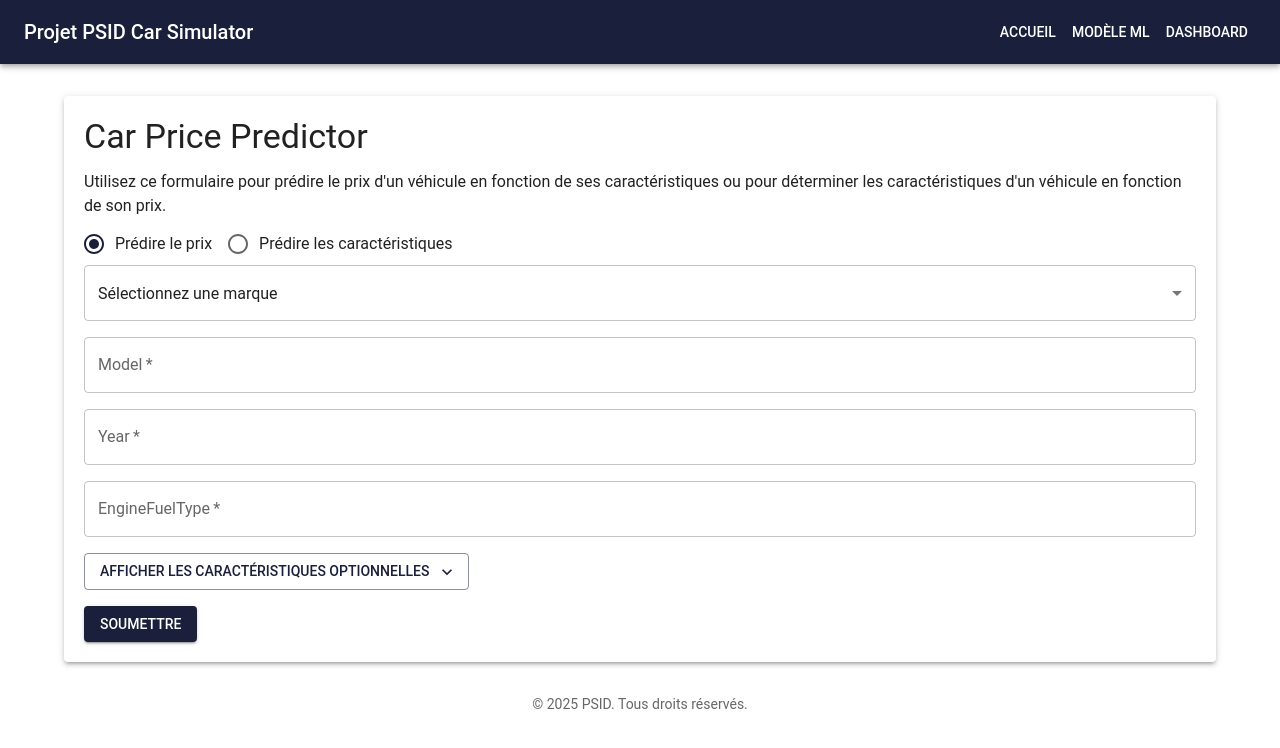
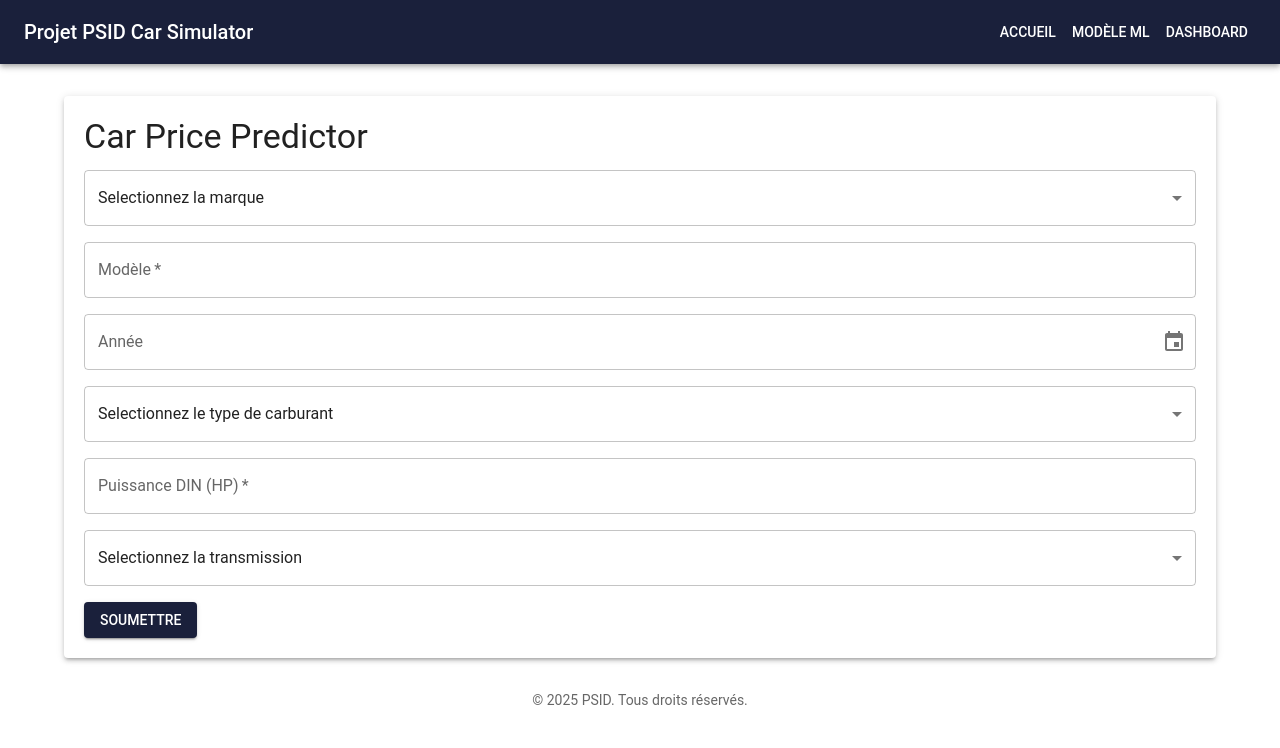
Before and after one commit to Mahokii/PSID_Autopredict, a React (Create React App) app in the folder frontend/: page /model-ml in a window 1280 px wide. Shown: the top 748 px of the page. Built offline with nearby package versions, Linux system fonts and the light colour scheme.

Commit message:
Implémentation front final
Implémentation front final

```diff
--- a/frontend/src/components/pages/ModelMLPage.js
+++ b/frontend/src/components/pages/ModelMLPage.js
@@ -1,34 +1,25 @@
 import React, { useState, useEffect } from 'react';
-import { Container, Typography, Paper, Box, TextField, Button, FormControl, FormControlLabel, Radio, RadioGroup, Collapse, MenuItem, Select } from '@mui/material';
-import { ExpandMore as ExpandMoreIcon } from '@mui/icons-material';
+import { Container, Typography, Paper, Box, TextField, Button, MenuItem, Select } from '@mui/material';
+import { DatePicker, LocalizationProvider } from '@mui/x-date-pickers';
+import { AdapterDateFns } from '@mui/x-date-pickers/AdapterDateFns';
 import Papa from 'papaparse';
 import brandcsv from '../ressources/companies.csv';
+import { predictPrice } from '../services/api';
 
 const ModelMLPage = () => {
   const [formData, setFormData] = useState({
-    mode: 'price', // 'price' or 'characteristics'
     make: '',
     model: '',
     year: '',
-    engineFuelType: '',
-    engineHp: '',
-    engineCylinders: '',
-    transmissionType: '',
-    drivenWheels: '',
-    numberOfDoors: '',
-    marketCategory: '',
-    vehicleSize: '',
-    highwayMpg: '',
-    cityMpg: '',
-    popularity: '',
-    msrp: ''
+    fuel_type: '',
+    hp: '',
+    transmission: ''
   });
 
-  const [openOptional, setOpenOptional] = useState(false);
   const [brands, setBrands] = useState([]);
+  const [prediction, setPrediction] = useState(null);
 
   useEffect(() => {
-    // Chargez le fichier CSV
     fetch(brandcsv)
       .then(response => response.text())
       .then(data => {
@@ -49,64 +40,82 @@ const ModelMLPage = () => {
     });
   };
 
-  const handleSubmit = (e) => {
+  const handleSubmit = async (e) => {
     e.preventDefault();
-    // Logique pour soumettre les données du formulaire
-    console.log(formData);
+    try {
+      // Simulated backend response
+      const mockResponse = {
+        predict_price: 25000,
+        "RMSE%": 5,
+        make: formData.make,
+        model: formData.model,
+        year: formData.year,
+        fuel_type: formData.fuel_type,
+        hp: formData.hp,
+        transmission: formData.transmission
+      };
+      setPrediction(mockResponse);
+    } catch (error) {
+      console.error('Error fetching prediction:', error);
+    }
   };
 
-  const requiredFieldsPrice = ['make', 'model', 'year', 'engineFuelType'];
-  const requiredFieldsCharacteristics = ['msrp'];
+  const handleReset = () => {
+    setFormData({
+      make: '',
+      model: '',
+      year: '',
+      fuel_type: '',
+      hp: '',
+      transmission: ''
+    });
+    setPrediction(null);
+  };
 
+  const handleDateChange = (newValue) => {
+    setFormData({
+      ...formData,
+      year: newValue ? newValue.getFullYear() : '' // Conserver l'année comme chaîne pour le formulaire
+    });
+  };
 
   return (
+    <LocalizationProvider dateAdapter={AdapterDateFns}>
       <Container maxWidth="lg">
         <Box my={4}>
           <Paper elevation={3} style={{ padding: '20px' }}>
             <Typography variant="h4" component="h1" gutterBottom>
               Car Price Predictor
             </Typography>
-          <Typography variant="body1" gutterBottom>
-            Utilisez ce formulaire pour prédire le prix d'un véhicule en fonction de ses caractéristiques ou pour déterminer les caractéristiques d'un véhicule en fonction de son prix.
+            {prediction ? (
+              <Box textAlign="center">
+                <Typography variant="h2" color="primary">
+                  Prix estimé: {prediction.predict_price} €
                 </Typography>
+                <Typography variant="h5" color="textSecondary">
+                  Erreur (RMSE%): {prediction['RMSE%']}%
+                </Typography>
+                <Typography variant="body1" color="textSecondary">
+                  Marque: {prediction.make}, Modèle: {prediction.model}, Année: {prediction.year},
+                  Carburant: {prediction.fuel_type}, Puissance: {prediction.hp} HP, Transmission: {prediction.transmission}
+                </Typography>
+                <Button variant="contained" color="secondary" onClick={handleReset} style={{ marginTop: '20px' }}>
+                  Faire une autre prédiction
+                </Button>
+              </Box>
+            ) : (
               <form onSubmit={handleSubmit}>
-            <FormControl component="fieldset">
-              <RadioGroup
-                row
-                aria-label="mode"
-                name="mode"
-                value={formData.mode}
-                onChange={handleChange}
-              >
-                <FormControlLabel value="price" control={<Radio />} label="Prédire le prix" />
-                <FormControlLabel value="characteristics" control={<Radio />} label="Prédire les caractéristiques" />
-              </RadioGroup>
-            </FormControl>
-
-            {formData.mode === 'characteristics' && (
-              <Box mb={2}>
-                <TextField
-                  fullWidth
-                  required
-                  label="Prix estimé"
-                  name="msrp"
-                  value={formData.msrp}
-                  onChange={handleChange}
-                  variant="outlined"
-                />
-              </Box>
-            )}
-
                 <Box mb={2}>
                   <Select
                     fullWidth
-                required={formData.mode === 'price'}
+                    required
+                    name="make"
                     value={formData.make}
-                onChange={(e) => handleChange({ target: { name: 'make', value: e.target.value } })}
+                    onChange={handleChange}
                     displayEmpty
                   >
                     <MenuItem value="" disabled>
-                  Sélectionnez une marque
+                      Selectionnez la marque
                     </MenuItem>
                     {brands.map((brand, index) => (
                       <MenuItem key={index} value={brand.name}>
@@ -119,54 +128,90 @@ const ModelMLPage = () => {
                   </Select>
                 </Box>
 
-            {requiredFieldsPrice.filter(field => field !== 'make').map((field, index) => (
-              <Box key={index} mb={2}>
+                <Box mb={2}>
                   <TextField
                     fullWidth
-                  required={formData.mode === 'price'}
-                  label={field.charAt(0).toUpperCase() + field.slice(1).replace('_', ' ')}
-                  name={field}
-                  value={formData[field]}
+                    required
+                    label="Modèle"
+                    name="model"
+                    value={formData.model}
                     onChange={handleChange}
                     variant="outlined"
                   />
                 </Box>
-            ))}
 
                 <Box mb={2}>
-              <Button
-                variant="outlined"
-                onClick={() => setOpenOptional(!openOptional)}
-                endIcon={<ExpandMoreIcon />}
-              >
-                {openOptional ? 'Masquer les caractéristiques optionnelles' : 'Afficher les caractéristiques optionnelles'}
-              </Button>
+                  <DatePicker
+                    views={['year']}
+                    label="Année"
+                    value={formData.year ? new Date(formData.year, 0) : null} // Convertir l'année en objet Date
+                    onChange={handleDateChange}
+                    slotProps={{ textField: { fullWidth: true, error: false } }}
+                  />
                 </Box>
 
-            <Collapse in={openOptional}>
-              {Object.keys(formData)
-                .filter(key => !requiredFieldsPrice.includes(key) && key !== 'mode' && key !== 'msrp' && key !== 'make')
-                .map((field, index) => (
-                  <Box key={index} mb={2}>
+
+                <Box mb={2}>
+                  <Select
+                    fullWidth
+                    required
+                    name="fuel_type"
+                    value={formData.fuel_type}
+                    onChange={handleChange}
+                    displayEmpty
+                  >
+                    <MenuItem value="" disabled>
+                      Selectionnez le type de carburant
+                    </MenuItem>
+                    <MenuItem value="essence">Essence</MenuItem>
+                    <MenuItem value="flex-fuel">Flex-Fuel</MenuItem>
+                    <MenuItem value="diesel">Diesel</MenuItem>
+                    <MenuItem value="electrique">Electrique</MenuItem>
+                    <MenuItem value="gaz naturel">Gaz Naturel</MenuItem>
+                  </Select>
+                </Box>
+
+                <Box mb={2}>
                   <TextField
                     fullWidth
-                      label={field.charAt(0).toUpperCase() + field.slice(1).replace('_', ' ')}
-                      name={field}
-                      value={formData[field]}
+                    required
+                    label="Puissance DIN (HP)"
+                    name="hp"
+                    type="number"
+                    value={formData.hp}
                     onChange={handleChange}
                     variant="outlined"
                   />
                 </Box>
-                ))}
-            </Collapse>
+
+                <Box mb={2}>
+                  <Select
+                    fullWidth
+                    required
+                    name="transmission"
+                    value={formData.transmission}
+                    onChange={handleChange}
+                    displayEmpty
+                  >
+                    <MenuItem value="" disabled>
+                      Selectionnez la transmission
+                    </MenuItem>
+                    <MenuItem value="manual">Manuel</MenuItem>
+                    <MenuItem value="automatic">Automatique</MenuItem>
+                    <MenuItem value="automated_manual">Automatique manuel</MenuItem>
+                    <MenuItem value="direct_drive">Direct Drive</MenuItem>
+                  </Select>
+                </Box>
 
                 <Button type="submit" variant="contained" color="primary">
                   Soumettre
                 </Button>
               </form>
+            )}
           </Paper>
         </Box>
       </Container>
+    </LocalizationProvider>
   );
 };
 
--- a/frontend/src/components/services/api.js
+++ b/frontend/src/components/services/api.js
@@ -0,0 +1,17 @@
+import axios from 'axios';
+
+const api = axios.create({
+  baseURL: 'http://localhost:8000',
+});
+
+export const predictPrice = async (formData) => {
+  try {
+    const response = await api.post('/api/predict_price', formData);
+    return response.data;
+  } catch (error) {
+    console.error('Error predicting price:', error);
+    throw error;
+  }
+};
+
+export default api;
```
Also changed, not shown: frontend/package.json (+5 -2 lines), 1 other file (tests, documents, lock files or other folders). Lines whose indentation alone changed are shown as unchanged.
